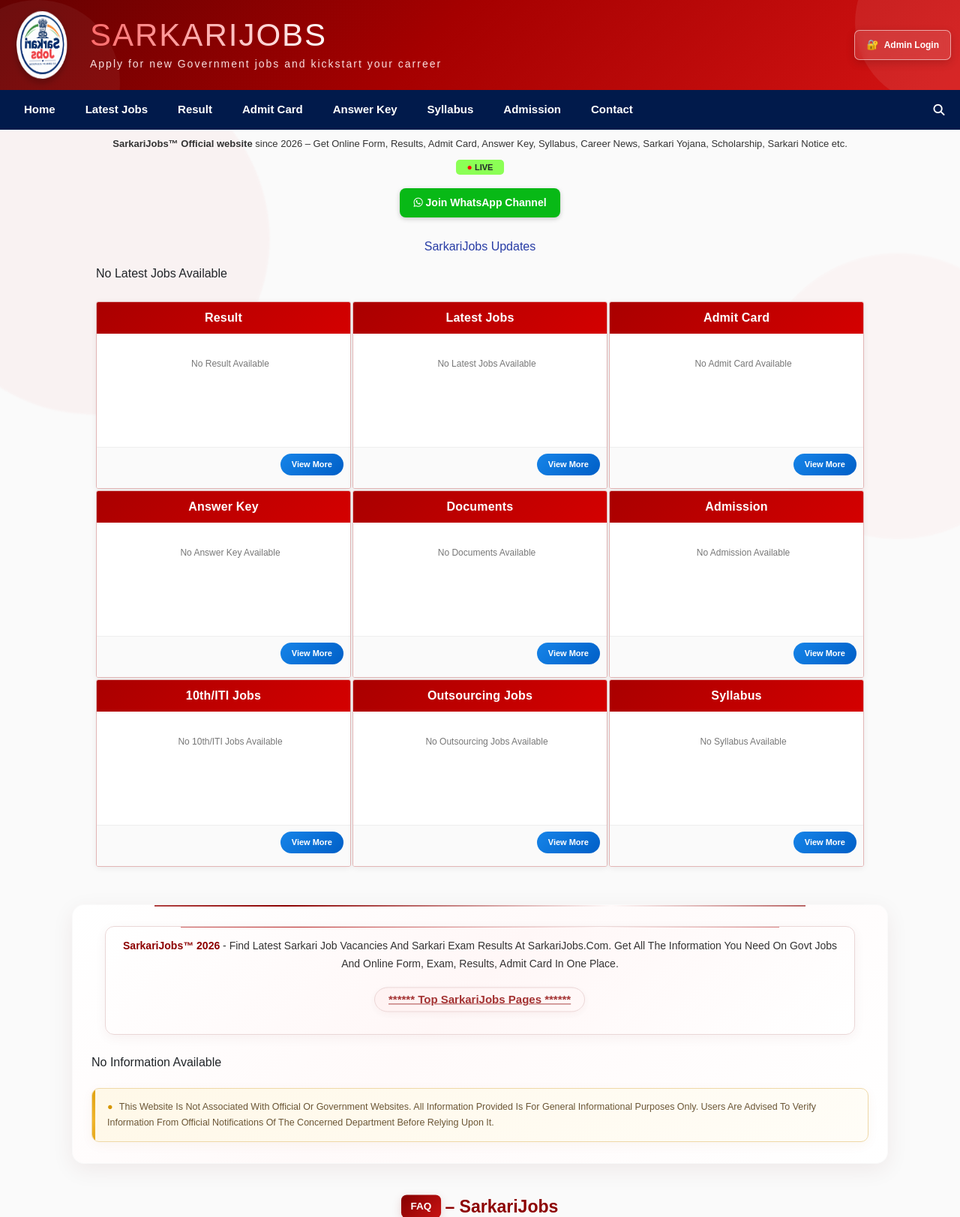
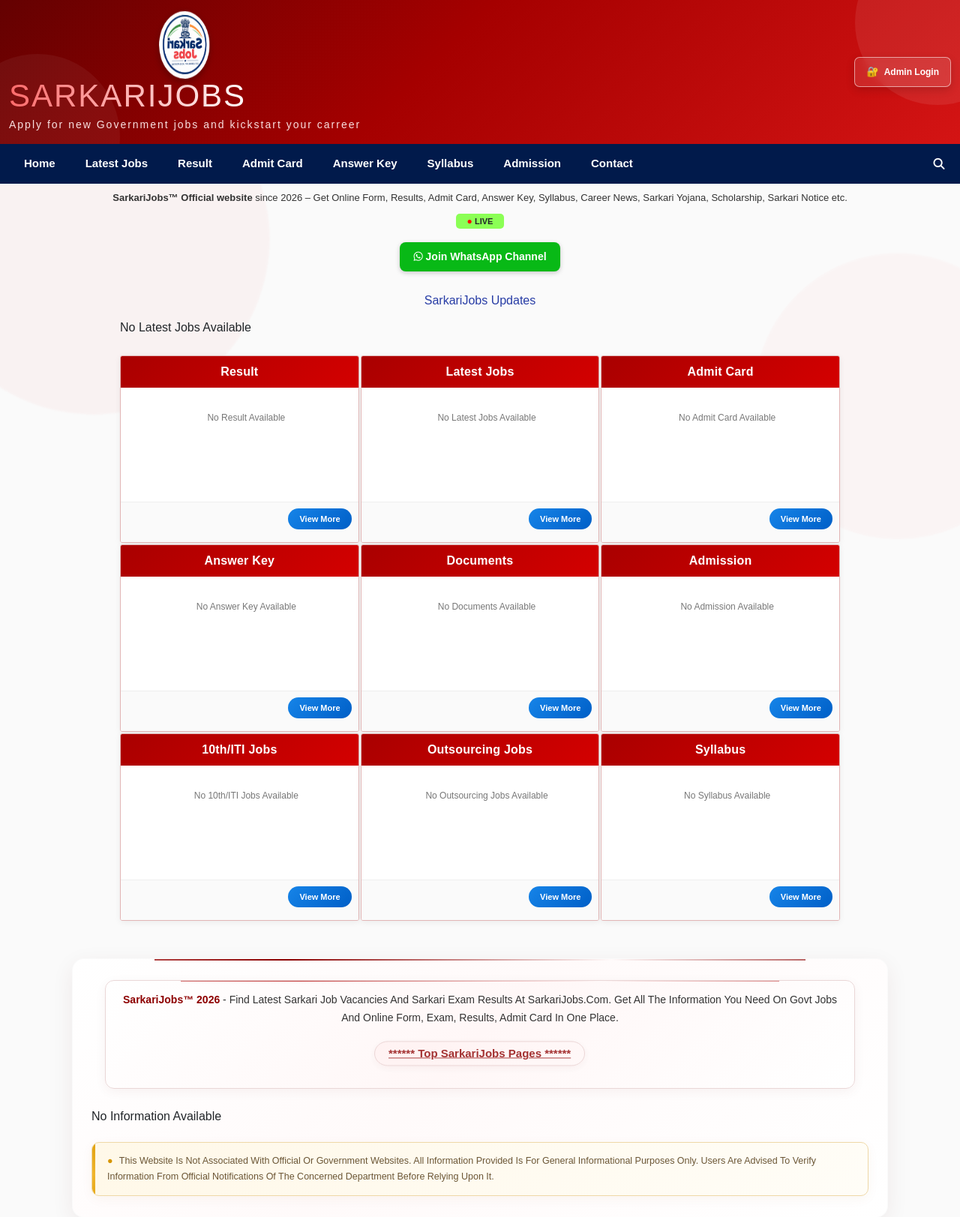
Before and after one commit to vishalgautamx/SarkariJobs, a Django app: page / in a window 1280 px wide. Shown: the top 1623 px of the page at 75% size. Run offline with Django 5.2, Linux system fonts and the light colour scheme; data that the repository does not hold is empty; some libraries are stand-ins or nearby versions.

Commit message:
Fix mobile website layout

```diff
--- a/static/css/home.css
+++ b/static/css/home.css
@@ -55,7 +55,7 @@
 /* TOOLS */
 
 .tools-section {
-  max-width: 80%;
+  max-width: 75%;
   margin: 0 auto 0px;
   padding: 0 0px;
 }
@@ -182,7 +182,7 @@
 ================================ */
 
 .home-sections {
-  max-width: 80%;
+  max-width: 75%;
   margin: 25px auto 50px;
   padding: 0 0px;
 
--- a/static/css/style.css
+++ b/static/css/style.css
@@ -3026,7 +3026,7 @@ SMALL PHONES
 
 
 .post-page {
-    width: 94%;
+    width: 100%;
 }
 
 
--- a/templates/includes/header.html
+++ b/templates/includes/header.html
@@ -3,13 +3,12 @@
 
         <div class="header-wrapper">
 
-            <div class="logo">
+            <div class="site-title">
+                <div class="logo">
                 <img src="/static/images/sarkari_jobs.png"
      alt="SarkariJobs"
      style="height: 90px; width: 90px; border-radius: 50%;">
             </div>
-
-            <div class="site-title">
                 <h1>SARKARIJOBS</h1>
                 <p>Apply for new Government jobs and kickstart your carreer</p>
             </div>
```
